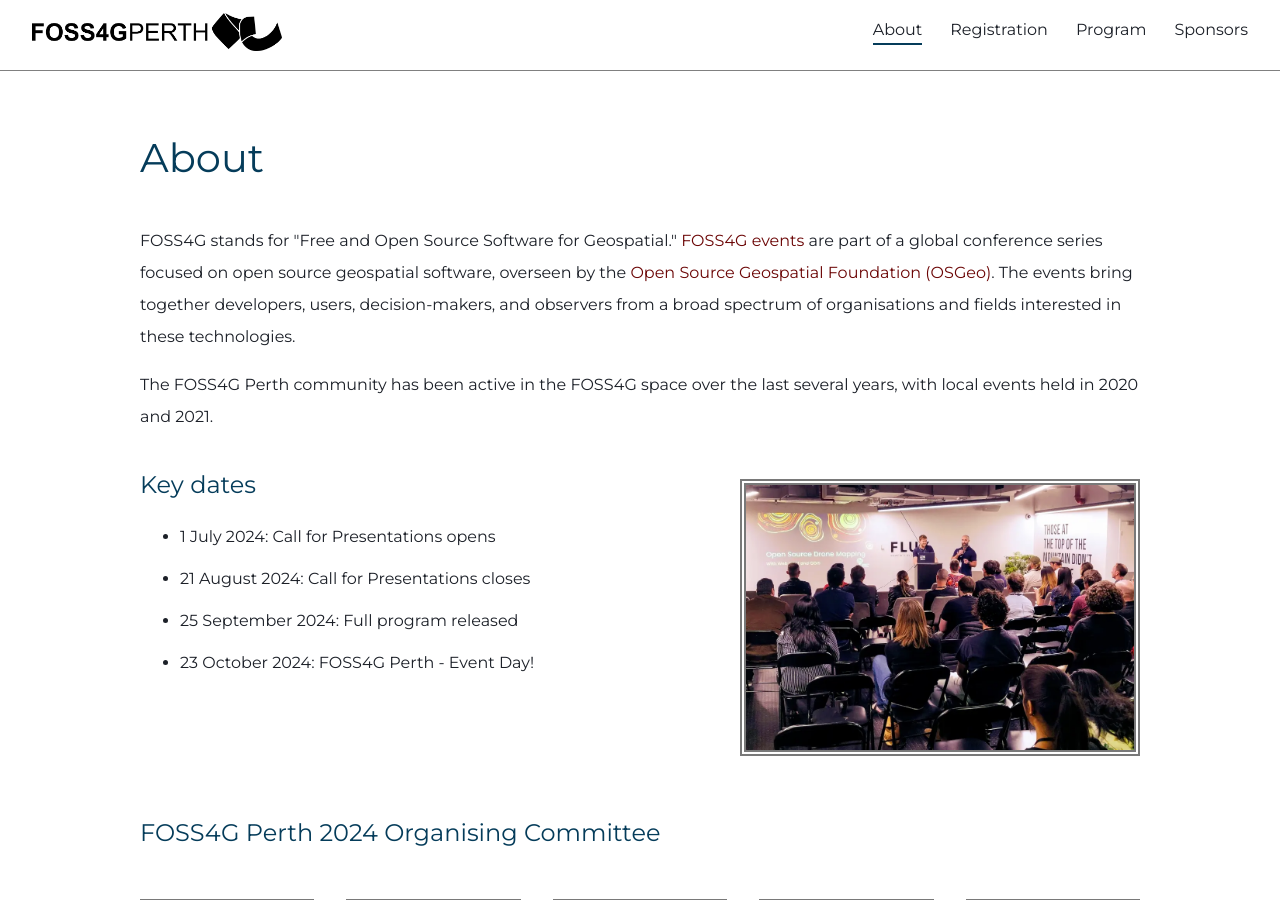
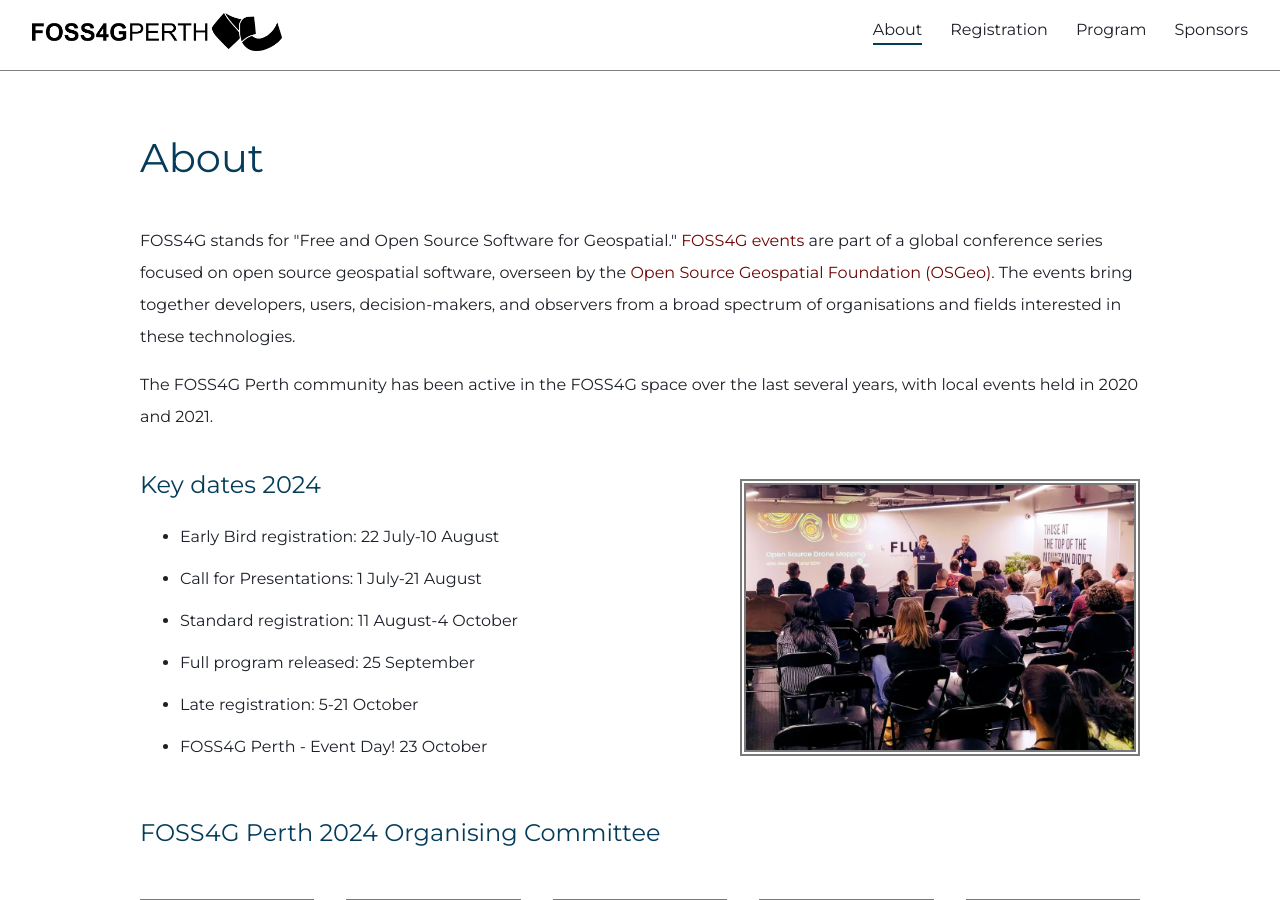
Before and after one commit to foss4g-perth-org/foss4g-perth-org.github.io, a Jekyll site: the page built from about.md, in a window 1280 px wide and 900 px high. Built offline with Jekyll 4.4.1, drawn with Linux system fonts in a browser that asks for light colours; some web fonts are replaced; comment, search, counter and statistics services are not loaded.

Commit message:
update key dates

```diff
--- a/about.md
+++ b/about.md
@@ -15,14 +15,15 @@ description: We are inviting the Western Australian open geospatial and mapping
 
 <div class="grid grid-cols-2 img-right">
   <div>
-    <h2>Key dates</h2>
+    <h2>Key dates 2024</h2>
     <div>
       <ul>
-        <!-- <li>: Registration opens</li> -->
-        <li>1 July 2024: Call for Presentations opens</li>
-        <li>21 August 2024: Call for Presentations closes</li>
-        <li>25 September 2024: Full program released</li>
-        <li>23 October 2024: FOSS4G Perth - Event Day!</li>
+        <li>Early Bird registration: 22 July-10 August</li>
+        <li>Call for Presentations: 1 July-21 August</li>
+        <li>Standard registration: 11 August-4 October</li>
+        <li>Full program released: 25 September</li>
+        <li>Late registration: 5-21 October</li>
+        <li>FOSS4G Perth - Event Day! 23 October</li>
       </ul>
     </div>
   </div>
```
